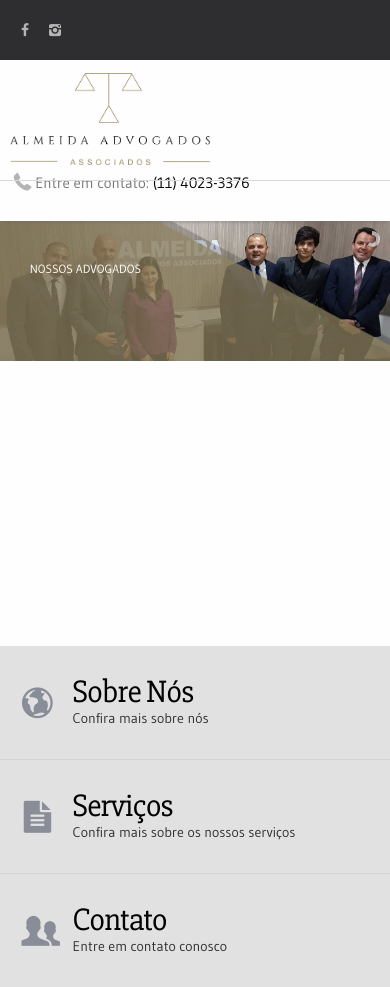
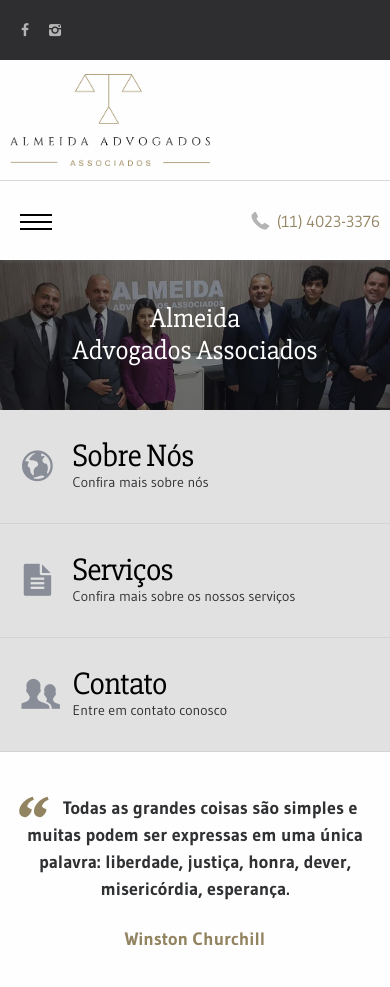
Before and after one commit to willreis/almeida-adv, a PHP site: page /index.php in a window 390 px wide. Shown: the top 987 px of the page. Run offline with PHP 8.4, Linux system fonts and the light colour scheme; some libraries are stand-ins or nearby versions.

Commit message:
site finalizado

```diff
--- a/banner.php
+++ b/banner.php
@@ -1,7 +1,7 @@
-		<!-- BANER SLIDER -->
+<!-- BANER SLIDER desktop -->
 
-	<div class="slider-1">
-		<div id="layerslider" class="ls-wp-container fitvidsignore" style="width:1180px;height:425px;margin:0 auto;margin-bottom: 0;z-index:5;">
+	<div class="slider-1 hidden-mobile">
+		<div id="layerslider" class="ls-wp-container fitvidsignore" style="width:1180px;height:425px;margin:0 auto;margin-bottom: 0; z-index:5;">
 			<div class="ls-slide" data-ls="duration:10000;transition2d:70;timeshift:-3200;kenburnsscale:1.2;">
 				<img height="425" src="images/banner/banner1.png" class="ls-bg" alt="slide-1">
 				<img width="1610" height="425" src="images/layerslider/slider-overlay-01.png" class="ls-l" alt="" style="top:0;left:-300px;text-align:initial;font-weight:400;font-style:normal;text-decoration:none;wordwrap:false;opacity:1;" data-ls="showinfo:1;offsetxin:-100lw;durationin:1500;delayin:200;easingin:easeInOutBack;fadein:false;clipin:0 100% 0 0;offsetxout:-100lw;durationout:1500;startatout:transitioninend + 5100;easingout:easeInBack;fadeout:false;position:fixed;">
@@ -38,6 +38,11 @@
 				</h2>
 			</div>
 		</div>
+	</div>
+
+	<!-- BANER SLIDER Mobile -->
+	<div class="hidden-desktop page-heading page-heading--height-2  overlay s-back-switch" style="background-image: url(images/banner/banner1.png);">
+		<h2 class="page-heading__title title-home-mobile" style="text-align:center;">Almeida<br>Advogados Associados</h2>
 	</div>
 
 	<!-- SERVICES and QUOTE -->
--- a/contato.php
+++ b/contato.php
@@ -61,7 +61,7 @@
 		<!--/FORM CONTATO-->
 
 		<!--CONTEÚDO-->
-		<section class="row-fluid contacts-section">
+		<section class="row-fluid contacts-section mobile-margin-top">
 			<div class="row">
 				<div class="columns small-12">
 					<h2 class="contacts-section__title">Nosso Escritório</h2>
--- a/css/default.css
+++ b/css/default.css
@@ -51,3 +51,35 @@
     border:1px solid #938461;
     box-shadow:none;
 }
+@media only screen and (min-width: 1024px) {
+    .hidden-desktop{
+        display:none;
+    }
+}
+
+/*MOBILE*/
+@media only screen and (max-width: 600px) {
+    .hidden-mobile{
+        display:none;
+    }
+    .row-fluid--menu .menu-search-row {
+        margin: 0;
+        padding: 24px 0 3px 0;
+        height: 100%;
+    }
+    article.row.about-article {
+        margin-bottom: 40px;
+    }
+    .mobile-margin-top{
+        margin-top:30px;
+    }
+    .title-home-mobile{
+        text-align: center;
+        font-size: 27px;
+        line-height: 32px;
+    }
+    h2.about-article__title {
+        text-align: center;
+        padding-top: 40px;
+    }
+}
--- a/envia-email.php
+++ b/envia-email.php
@@ -15,7 +15,7 @@
 
 	//Configurações do email, ajustar conforme necessidade
 	//====================================================
-	$email_destinatario = "william.reis.silva@gmail.com"; // pode ser qualquer email que receberá as mensagens
+	$email_destinatario = "contato@almeidaadvogadosassociados.com.br"; // pode ser qualquer email que receberá as mensagens
 	$email_reply = "$email";
 	$email_assunto = "Contato Site Almeida Advogados Associados"; // Este será o assunto da mensagem
 	//====================================================
--- a/index.php
+++ b/index.php
@@ -75,7 +75,7 @@
 			<div class="columns small-12 medium-6 large-3">
 				<div class="service-item">
 					<figure class="effect-apollo">
-						<img src="images/service-item-thumb-4.jpg" alt="">
+						<img src="images/imagens/consumidor.jpg" alt="">
 						<div class="effect-apollo__overlay"></div>
 					</figure>
 					<h4 class="service-item__title"><a href="#">Direito do Consumidor</a></h4>
--- a/menu.php
+++ b/menu.php
@@ -3,15 +3,13 @@
 		<div class="row-fluid" id="js-menu-sticky-anchor">
 			<div class="row align-justify align-middle row-logo">
 				<div class="columns small-12 medium-6">
-					<div class="logo">
+					<div class="logo logo-mobile">
 						<a href="index.html">
-
 							<img style="width: 200px;" src="images/logo/logo-almeida.png" alt="Almeida advogados assossiados">
-
 						</a>
 					</div>
 				</div>
-				<div class="columns small-12 shrink">
+				<div class="columns small-12 shrink hidden-mobile">
 					<div class="contact-phone">
 						<i class="icon-phone-3"></i>Entre em contato: <span>(11) 4023-3376</span>
 					</div>
@@ -40,6 +38,23 @@
 						</ul>
 					</nav>
 				</div>
+				<div class="columns large-1 small-order-1 large-order-2 small-12 hidden-desktop">
+					<div class="row align-middle menu-search-row">
+						<div class="columns">
+							<div class="nav-menu-icon"><i></i></div>
+						</div>
+						<div class="columns">
+							<div class="row small-collapse align-right">
+							<div class="columns small-12 shrink">
+								<div class="contact-phone" style="text-align:center">
+									<i class="icon-phone-3"></i> <span><a href="tel:+551140233376">(11) 4023-3376</a></span>
+								</div>
+							</div>
+							</div>
+						</div>
+					</div>
+				</div>
+
 			</div>
 		</div>
 	</div>
--- a/servicos.php
+++ b/servicos.php
@@ -44,10 +44,11 @@
 							<img src="images/imagens/1.jpg" alt="" class="s-img-switch">
 						</div>
 					</div>
-
+					<hr class="separator separator--solid-black hidden-desktop">
 				</article>
 			</div>
 		</div>
+
 
 		<!--CONTEÚDO-->
 		<div class="row">
```
Also changed, not shown: images/imagens/consumidor.jpg (added). Lines whose indentation alone changed are shown as unchanged.
